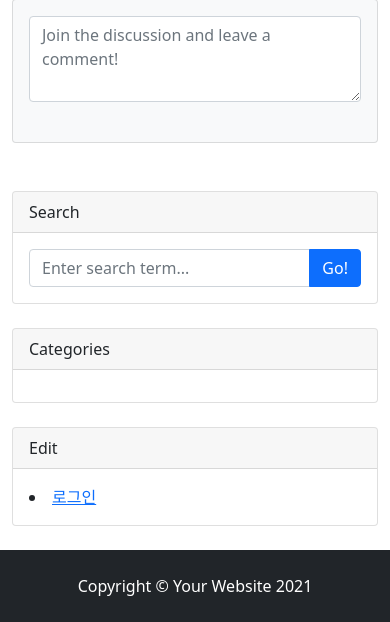
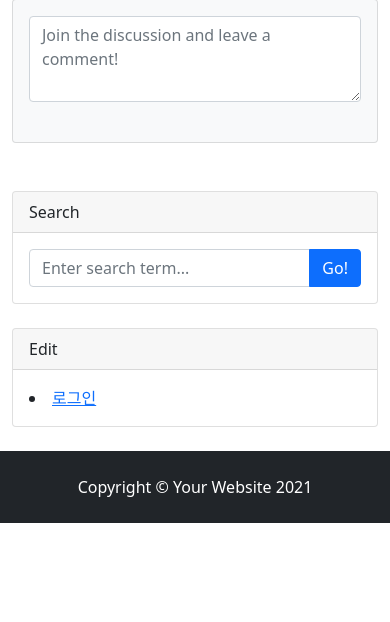
Before and after one commit to brain1219/ServerTest, a Django app: page /blog/post/5 in a window 390 px wide. Shown: the part 713-1335 px from the top of the page. After the commit the page ends 1236 px from the top, so only its background shows below. Run offline with Django 3.2, Linux system fonts and the light colour scheme; data comes from the database, SQL or seed files in the repository; some libraries are stand-ins or nearby versions.

Commit message:
Update post_detail.html

```diff
--- a/blog/templates/blog/post_detail.html
+++ b/blog/templates/blog/post_detail.html
@@ -73,21 +73,6 @@
                             </div>
                         </div>
                     </div>
-                    <!-- Categories widget-->
-                    <div class="card mb-4">
-                        <div class="card-header">Categories</div>
-                        <div class="card-body">
-                            <div class="row">
-                                <div class="col-sm-6">
-                                    <ul class="list-unstyled mb-0">
-                                        {% for category in allCategories %} <!-- 안 되는 부분-->
-                                            <li><a href="#!"></a>{{ category.name }}</a></li>
-                                        {% endfor %}
-                                    </ul>
-                                </div>
-                            </div>
-                        </div>
-                    </div>
                     <!-- Write new post -->
                     <div class="card mb-4">
                         <div class="card-header">Edit</div>
```
